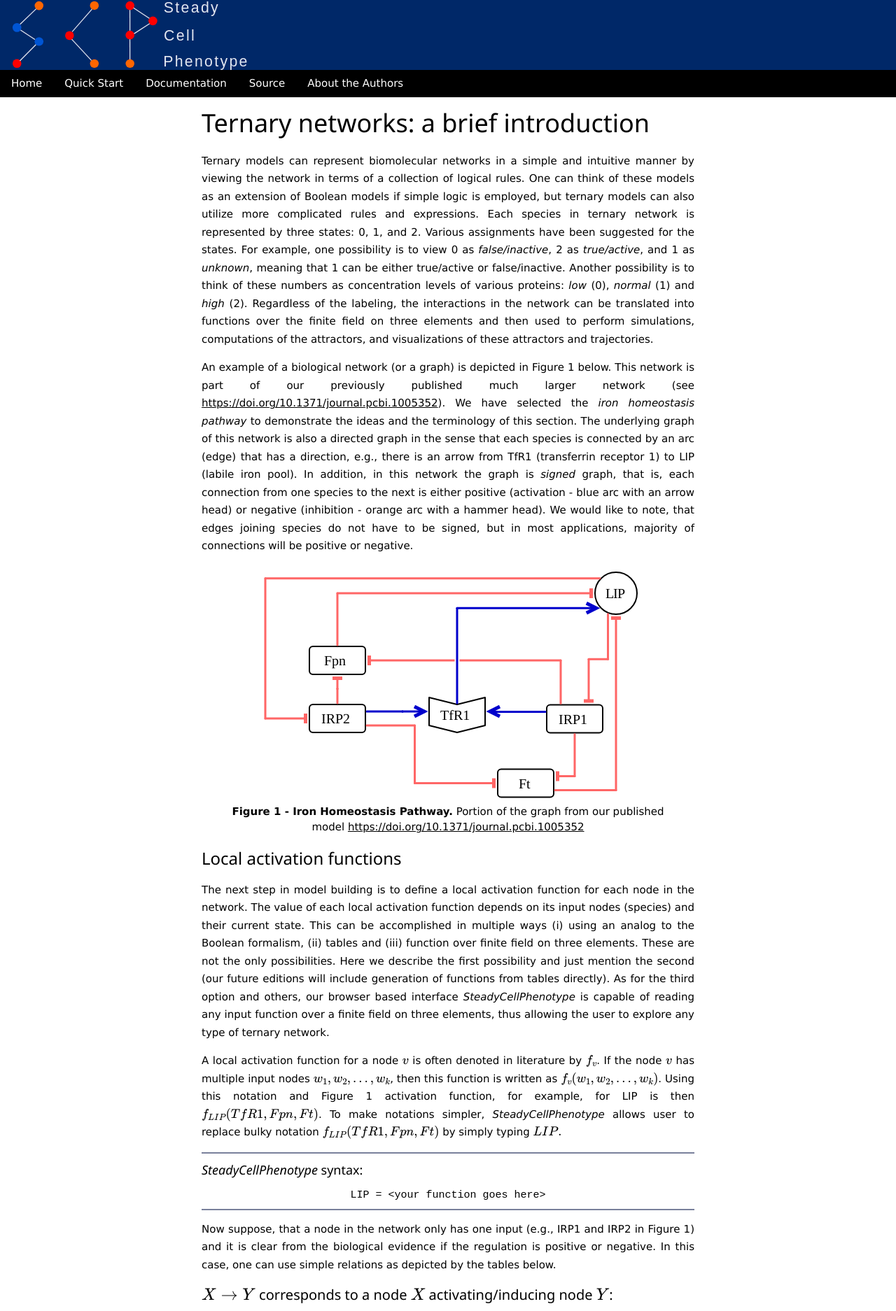
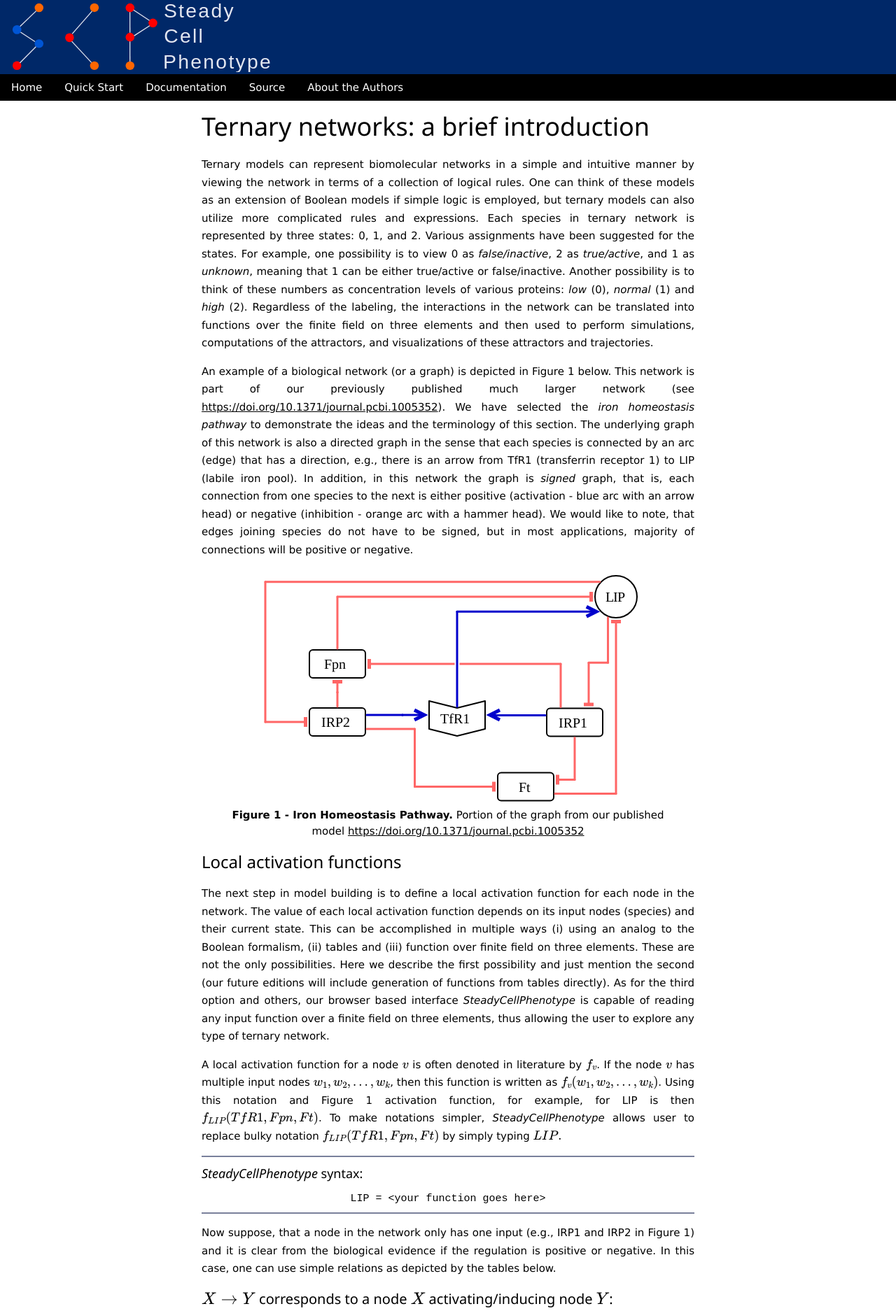
Before and after one commit to SteadyCellPhenotype/SteadyCellPhenotype.github.io, a Jekyll site: the page index.html, which Jekyll copies as it is, in a window 1280 px wide. Shown: the top 1874 px of the page at 70% size. Built offline with Jekyll 4.4.1, drawn with Linux system fonts in a browser that asks for light colours.

Commit message:
logo improvement

```diff
--- a/index.html
+++ b/index.html
@@ -13,7 +13,7 @@
   </head>
   <body>
     <header class="w3-container w3-us-blue">
-      <img src="images/logo.svg" height="100pt"><!-- <h1 class="w3-left">SteadyCellPhenotype</h1> -->
+      <img src="images/logo.svg" height="100pt" style="margin-top: 2pt; margin-bottom: 2pt">
     </header>
     <div class="w3-bar w3-black">
       <a href="/" class="w3-bar-item w3-button w3-mobile">Home</a>
```
Also changed, not shown: images/logo.svg, images/logo2.svg (deleted).
